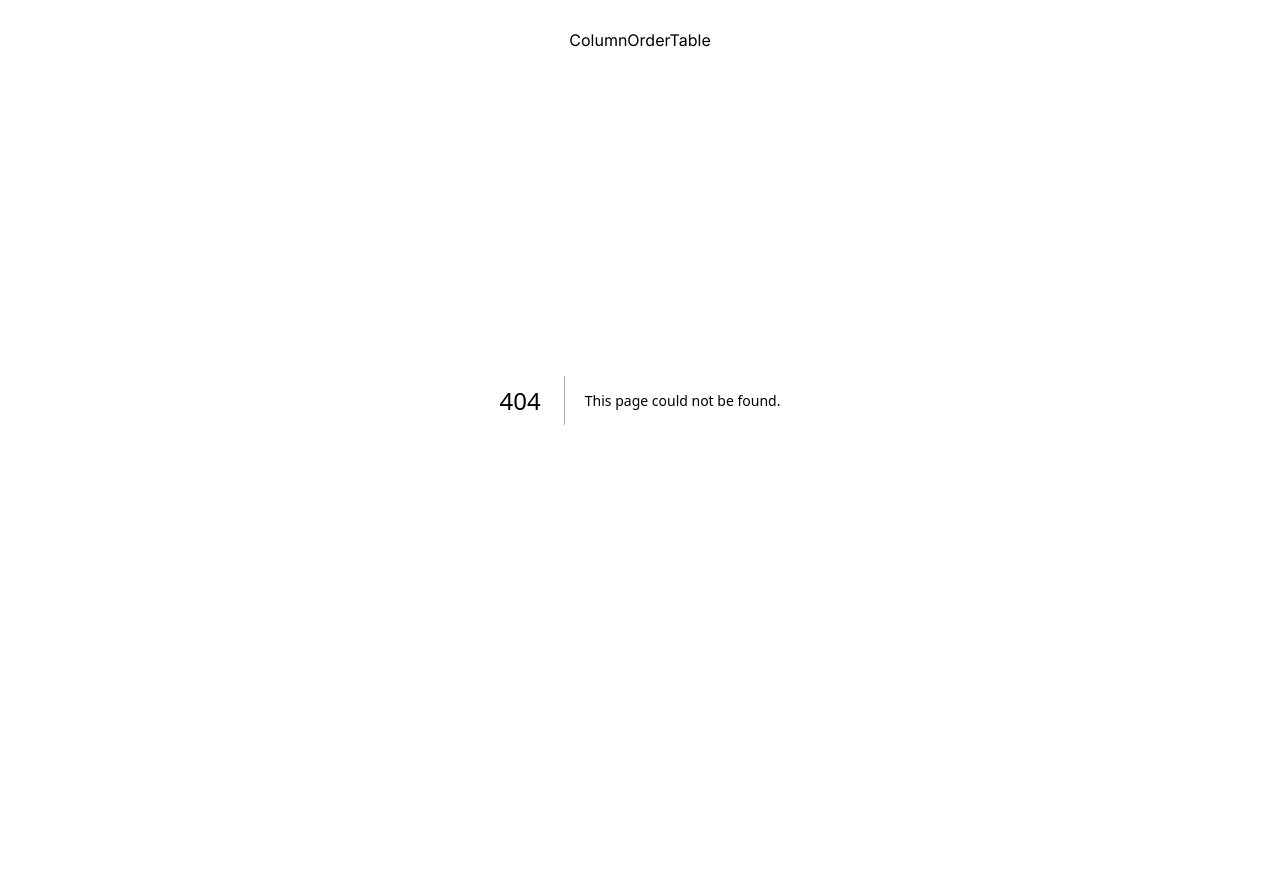
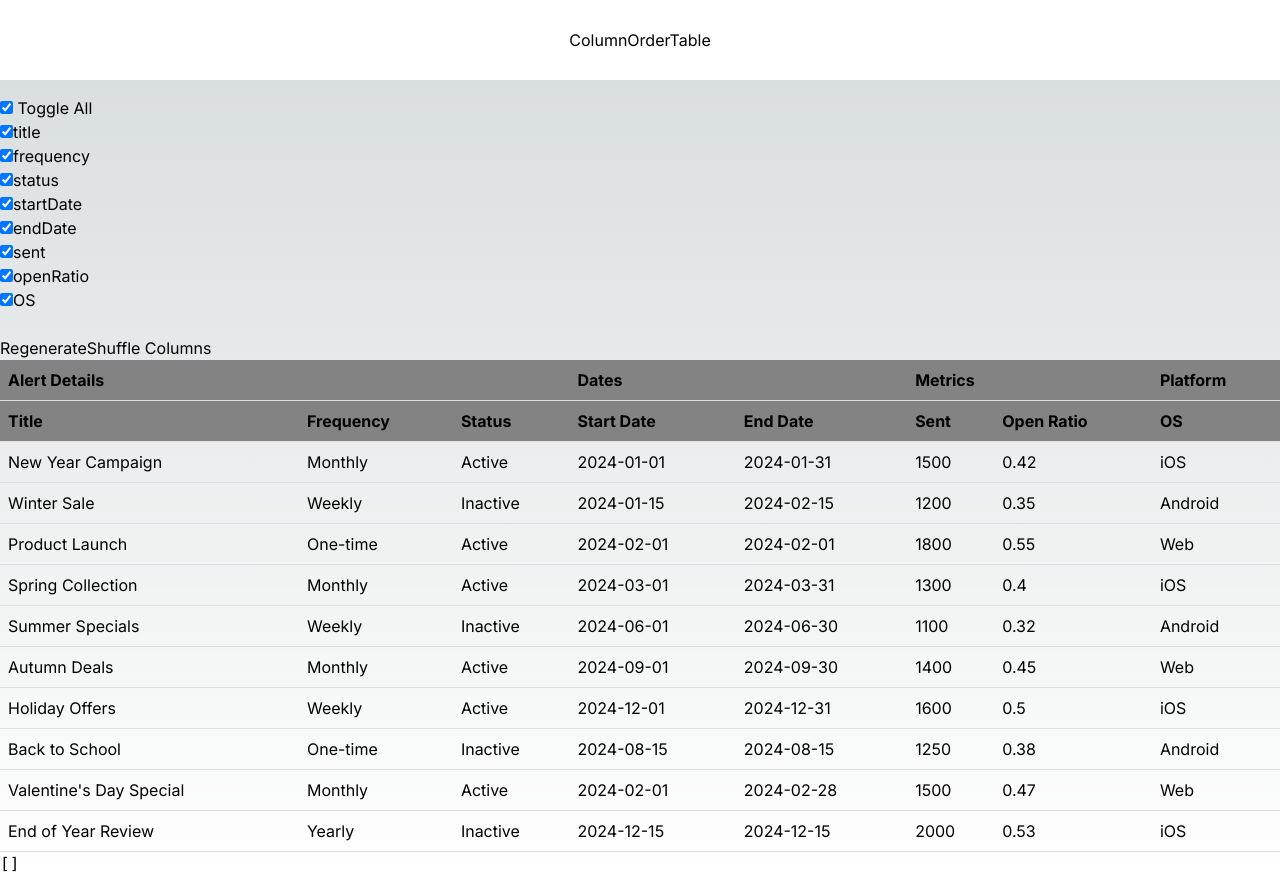
Before and after one commit to jxxnixx/react-table-practice, a Next.js app: page /columnOrder in a window 1280 px wide. Before the commit this address had no page. Before the commit the page ends 800 px from the top, so only its background shows below. Built offline with nearby package versions, Linux system fonts and the light colour scheme.

Commit message:
feat: Add Column Ordering Table

```diff
--- /dev/null
+++ b/src/app/columnOrder/page.tsx
@@ -0,0 +1,9 @@
+import ColumnOrderingTable from '@/component/columnOrderingTable';
+import React from 'react';
+import { staticData } from '@/component/data';
+
+const page = () => {
+  return <ColumnOrderingTable initialData={staticData} />;
+};
+
+export default page;
--- /dev/null
+++ b/src/app/table/page.tsx
@@ -0,0 +1,7 @@
+import React from 'react';
+
+const page = () => {
+  return <div>page</div>;
+};
+
+export default page;
--- /dev/null
+++ b/src/component/columnOrderingTable.tsx
@@ -0,0 +1,217 @@
+'use client';
+
+import {
+  ColumnDef,
+  ColumnOrderState,
+  flexRender,
+  getCoreRowModel,
+  useReactTable,
+} from '@tanstack/react-table';
+import React from 'react';
+import { PushAlert } from './type';
+
+const defaultColumns: ColumnDef<PushAlert>[] = [
+  {
+    header: 'Alert Details',
+    footer: (props) => props.column.id,
+    columns: [
+      {
+        accessorKey: 'title',
+        cell: (info) => info.getValue(),
+        footer: (props) => props.column.id,
+        header: 'Title',
+      },
+      {
+        accessorKey: 'frequency',
+        cell: (info) => info.getValue(),
+        footer: (props) => props.column.id,
+        header: 'Frequency',
+      },
+      {
+        accessorKey: 'status',
+        cell: (info) => info.getValue(),
+        footer: (props) => props.column.id,
+        header: 'Status',
+      },
+    ],
+  },
+  {
+    header: 'Dates',
+    footer: (props) => props.column.id,
+    columns: [
+      {
+        accessorKey: 'startDate',
+        cell: (info) => info.getValue(),
+        footer: (props) => props.column.id,
+        header: 'Start Date',
+      },
+      {
+        accessorKey: 'endDate',
+        cell: (info) => info.getValue(),
+        footer: (props) => props.column.id,
+        header: 'End Date',
+      },
+    ],
+  },
+  {
+    header: 'Metrics',
+    footer: (props) => props.column.id,
+    columns: [
+      {
+        accessorKey: 'sent',
+        cell: (info) => info.getValue(),
+        footer: (props) => props.column.id,
+        header: 'Sent',
+      },
+      {
+        accessorKey: 'openRatio',
+        cell: (info) => info.getValue(),
+        footer: (props) => props.column.id,
+        header: 'Open Ratio',
+      },
+    ],
+  },
+  {
+    header: 'Platform',
+    footer: (props) => props.column.id,
+    columns: [
+      {
+        accessorKey: 'OS',
+        cell: (info) => info.getValue(),
+        footer: (props) => props.column.id,
+        header: 'OS',
+      },
+    ],
+  },
+];
+
+type Props = {
+  initialData: PushAlert[];
+};
+
+const ColumnOrderingTable = ({ initialData }: Props) => {
+  const [data, setData] = React.useState(() => initialData);
+  const [columns] = React.useState(() => [...defaultColumns]);
+
+  const [columnVisibility, setColumnVisibility] = React.useState({});
+  const [columnOrder, setColumnOrder] = React.useState<ColumnOrderState>([]);
+
+  const rerender = () => setData(() => initialData);
+
+  const table = useReactTable({
+    data,
+    columns,
+    state: {
+      columnVisibility,
+      columnOrder,
+    },
+    onColumnVisibilityChange: setColumnVisibility,
+    onColumnOrderChange: setColumnOrder,
+    getCoreRowModel: getCoreRowModel(),
+    debugTable: true,
+    debugHeaders: true,
+    debugColumns: true,
+  });
+
+  const randomizeColumns = () => {
+    table.setColumnOrder(
+      table
+        .getAllLeafColumns()
+        .map((d) => d.id)
+        .reverse() // Reverse to simulate shuffling
+    );
+  };
+
+  return (
+    <div className="p-2">
+      <br />
+      <br />
+      <br />
+      <br />
+
+      <div className="inline-block border border-black shadow rounded">
+        <div className="px-1 border-b border-black">
+          <label>
+            <input
+              type="checkbox"
+              checked={table.getIsAllColumnsVisible()}
+              onChange={table.getToggleAllColumnsVisibilityHandler()}
+            />{' '}
+            Toggle All
+          </label>
+        </div>
+        {table.getAllLeafColumns().map((column) => (
+          <div key={column.id} className="px-1">
+            <label>
+              <input
+                type="checkbox"
+                checked={column.getIsVisible()}
+                onChange={column.getToggleVisibilityHandler()}
+              />
+              {column.id}
+            </label>
+          </div>
+        ))}
+      </div>
+      <br />
+      <div className="h-4" />
+      <div className="flex flex-wrap gap-2">
+        <button onClick={() => rerender()} className="border p-1">
+          Regenerate
+        </button>
+        <button onClick={() => randomizeColumns()} className="border p-1">
+          Shuffle Columns
+        </button>
+      </div>
+      <div className="h-4" />
+      <table>
+        <thead>
+          {table.getHeaderGroups().map((headerGroup) => (
+            <tr key={headerGroup.id}>
+              {headerGroup.headers.map((header) => (
+                <th key={header.id} colSpan={header.colSpan}>
+                  {header.isPlaceholder
+                    ? null
+                    : flexRender(
+                        header.column.columnDef.header,
+                        header.getContext()
+                      )}
+                </th>
+              ))}
+            </tr>
+          ))}
+        </thead>
+        <tbody>
+          {table.getRowModel().rows.map((row) => (
+            <tr key={row.id}>
+              {row.getVisibleCells().map((cell) => (
+                <td key={cell.id}>
+                  {flexRender(cell.column.columnDef.cell, cell.getContext())}
+                </td>
+              ))}
+            </tr>
+          ))}
+        </tbody>
+        {/* <tfoot>
+          {table.getFooterGroups().map((footerGroup) => (
+            <tr key={footerGroup.id}>
+              {footerGroup.headers.map((header) => (
+                <th key={header.id} colSpan={header.colSpan}>
+                  {header.isPlaceholder
+                    ? null
+                    : flexRender(
+                        header.column.columnDef.footer,
+                        header.getContext()
+                      )}
+                </th>
+              ))}
+            </tr>
+          ))}
+        </tfoot> */}
+      </table>
+      <pre>{JSON.stringify(table.getState().columnOrder, null, 2)}</pre>
+    </div>
+  );
+};
+
+export default ColumnOrderingTable;
```
